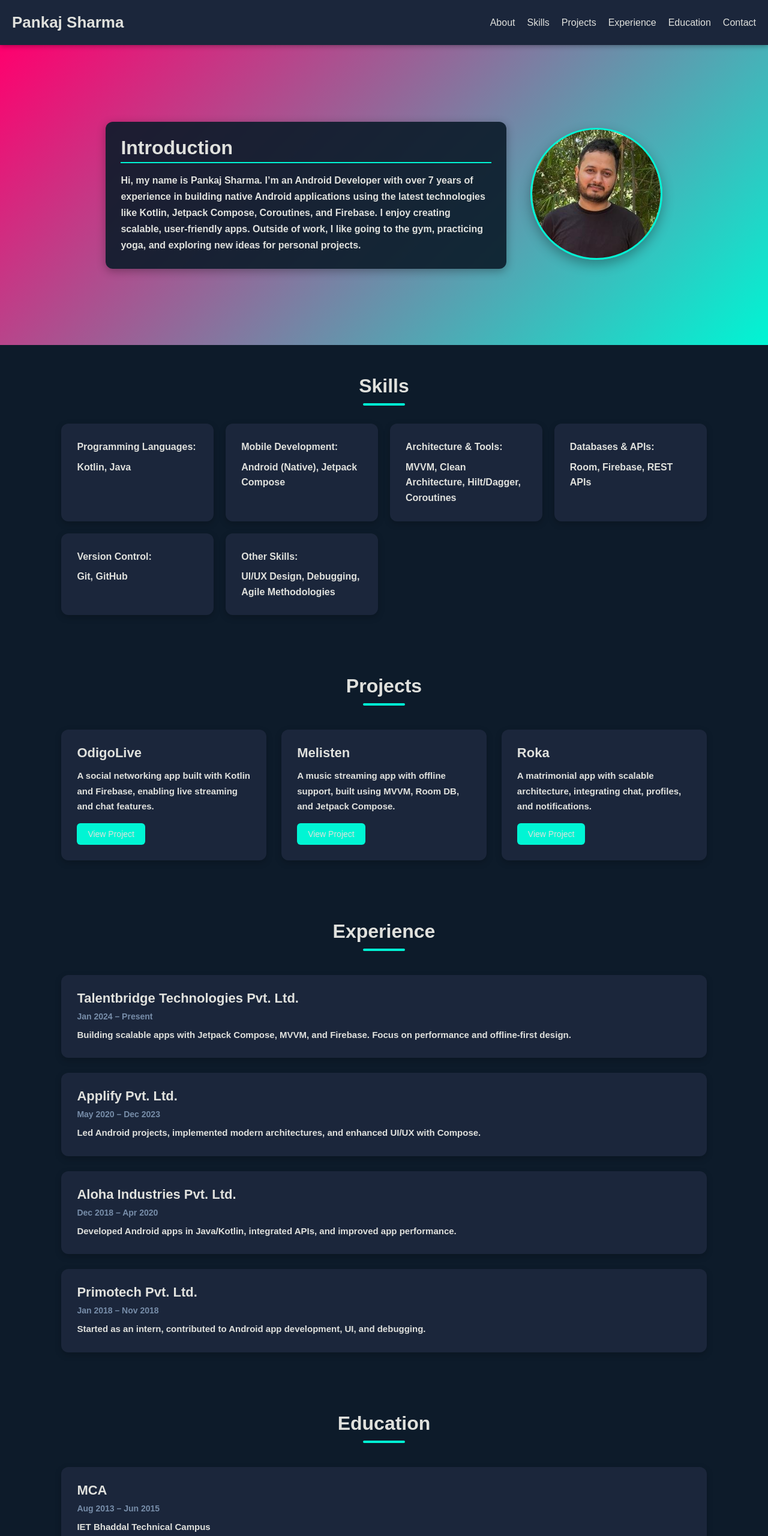
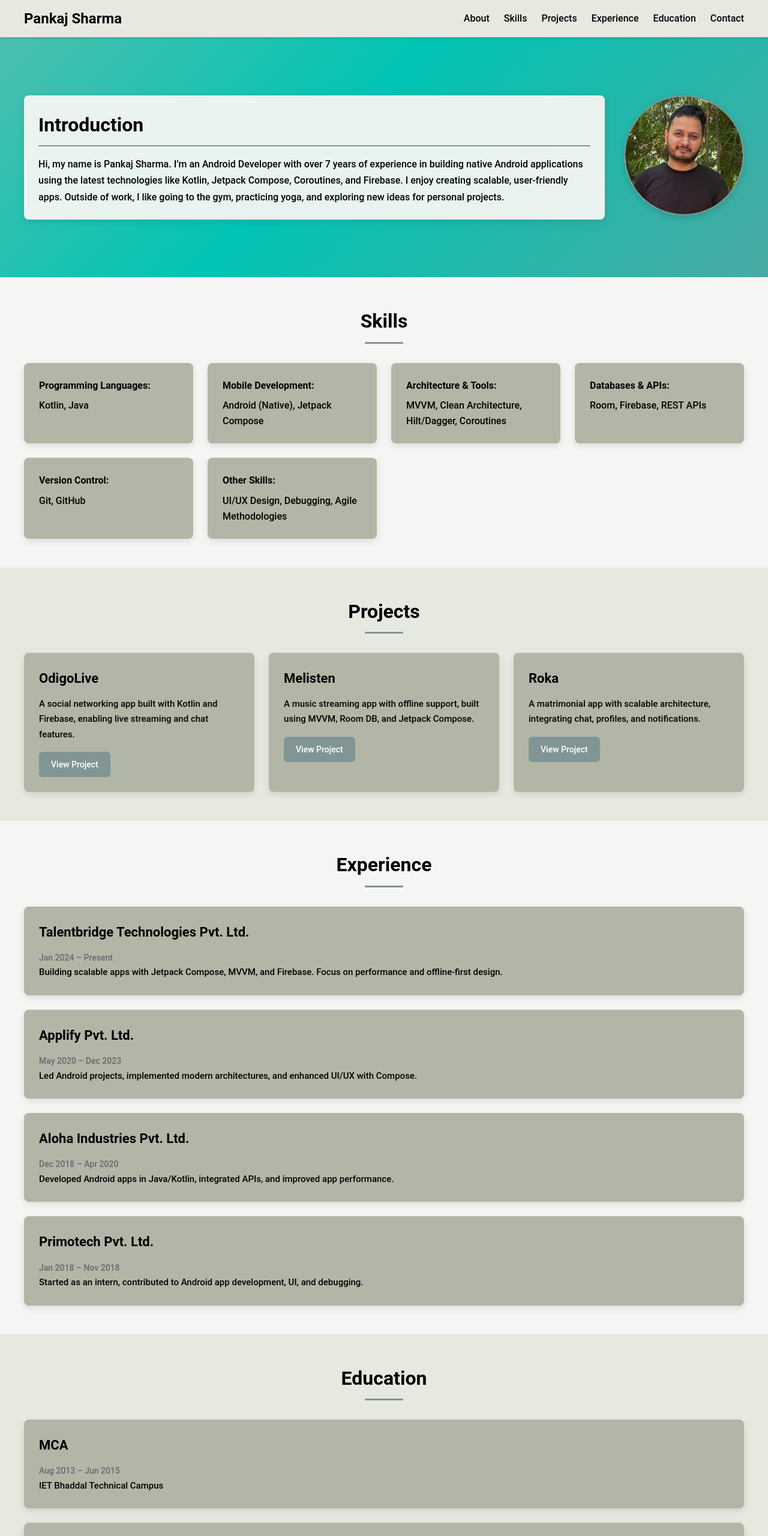
Before and after one commit to pankajsharma07/pankajsharma.dev.github.io-portfolio, a plain HTML site: page index.html in a window 1280 px wide. Shown: the top 2560 px of the page at 60% size. Drawn offline with Linux system fonts and the light colour scheme.

Commit message:
feedback changes

```diff
--- a/style.css
+++ b/style.css
@@ -1,16 +1,19 @@
 html {
   scroll-behavior: smooth;
+  -webkit-font-smoothing: antialiased; /* Crisp text rendering */
+  -moz-osx-font-smoothing: grayscale;
 }
 
 /* Color Theme Variables */
 :root {
-  --primary-bg: #0D1B2A; /* Midnight Blue */
-  --secondary-bg: #1B263B; /* Dark Slate Blue */
-  --accent: #00F5D4; /* Neon Cyan */
-  --text-primary: #E0E1DD; /* Soft White */
-  --text-secondary: #778DA9; /* Steel Gray */
-  --card-bg: #1B263B; /* Dark Slate Blue for cards */
-  --hover-accent: #FF8C94; /* Soft Neon Pink for hover */
+  --primary-bg: #F5F6F3; /* Soft Ivory */
+  --secondary-bg: #E6E9E0; /* Pale Sage */
+  --accent: #819595; /* Muted Teal */
+  --text-primary: #000000; /* Pure Black */
+  --text-secondary: #696773; /* Steel Gray */
+  --card-bg: #B1B6A6; /* Sage Gray */
+  --hover-accent: #00C4B4; /* Bright Teal */
+  --text-contrast: #FFFFFF; /* Pure White */
 }
 
 /* General Reset */
@@ -22,14 +25,16 @@ html {
 
 /* Body */
 body {
-  font-family: 'Arial', sans-serif;
+  font-family: 'Roboto', 'Arial', sans-serif; /* Modern, clean font */
   background-color: var(--primary-bg);
   color: var(--text-primary);
-  font-weight: 600;
+  font-weight: 500;
+  line-height: 1.6;
 }
 
+/* Section Spacing */
 section {
-  scroll-margin-top: 80px; /* adjust based on header height */
+  scroll-margin-top: 80px; /* Pixel-perfect header offset */
 }
 
 /* Header */
@@ -38,8 +43,8 @@ section {
   top: 0;
   z-index: 1000;
   background-color: var(--secondary-bg);
-  padding: 10px 20px;
-  box-shadow: 0 2px 8px rgba(0, 0, 0, 0.3);
+  padding: 12px 24px;
+  box-shadow: 0 2px 4px rgba(0, 0, 0, 0.1);
 }
 
 /* Navigation Container */
@@ -47,19 +52,21 @@ section {
   display: flex;
   justify-content: space-between;
   align-items: center;
-  padding: 12px 0;
+  max-width: 1200px;
+  margin: 0 auto;
 }
 
 /* Site Title */
 #site-title {
-  font-size: 26px;
-  font-weight: bold;
+  font-size: 24px;
+  font-weight: 700;
   color: var(--text-primary);
-  transition: color 0.3s ease;
+  transition: color 0.3s ease, transform 0.3s ease;
 }
 
 #site-title:hover {
   color: var(--accent);
+  transform: scale(1.02);
 }
 
 /* Hamburger Menu */
@@ -67,16 +74,16 @@ section {
   display: none;
   flex-direction: column;
   justify-content: space-between;
-  width: 30px;
-  height: 20px;
+  width: 28px;
+  height: 18px;
   cursor: pointer;
 }
 
 .hamburger span {
   background: var(--text-primary);
-  height: 3px;
+  height: 2px;
   width: 100%;
-  border-radius: 2px;
+  border-radius: 1px;
   transition: all 0.3s ease;
 }
 
@@ -89,17 +96,14 @@ section {
 }
 
 .hamburger.active span:nth-child(3) {
-  transform: rotate(-45deg) translate(7px, -7px);
+  transform: rotate(-45deg) translate(6px, -6px);
 }
 
 /* Navigation Links List */
 #nav-links {
   display: flex;
   list-style: none;
-}
-
-#nav-links li {
-  margin-left: 20px;
+  gap: 24px;
 }
 
 #nav-links li a {
@@ -107,80 +111,88 @@ section {
   text-decoration: none;
   font-size: 16px;
   font-weight: 500;
-  transition: color 0.3s, transform 0.3s;
+  transition: color 0.3s ease, transform 0.3s ease;
 }
 
 #nav-links li a:hover {
   color: var(--hover-accent);
-  text-decoration: underline;
-  transform: scale(1.05);
+  transform: scale(1.02);
 }
 
 /* Intro Section */
 #intro-section {
-  scroll-margin-top: 100px;
-  height: auto;
-  background: linear-gradient(135deg, #FF006E 0%, #00F5D4 100%);
+  scroll-margin-top: 80px;
+  background: linear-gradient(135deg, var(--card-bg) 0%, var(--hover-accent) 50%, var(--accent) 100%);
   display: flex;
   align-items: center;
   justify-content: center;
-  padding: 30px;
+  padding: 32px 24px;
+  min-height: 400px;
+  animation: gradientShift 8s ease infinite;
+  background-size: 200% 200%;
+}
+
+/* Gradient Animation */
+@keyframes gradientShift {
+  0% { background-position: 0% 50%; }
+  50% { background-position: 100% 50%; }
+  100% { background-position: 0% 50%; }
 }
 
 /* Content Wrapper */
 #intro-content {
   display: flex;
-  gap: 40px;
+  gap: 32px;
   align-items: center;
-  padding: 8% 12%;
-  width: 100%;
+  max-width: 1200px;
+  margin: 0 auto;
   flex-wrap: wrap;
 }
 
 /* Text Section */
 #intro-text {
   flex: 1;
-  min-width: 250px;
-  background: rgba(11, 27, 42, 0.9); /* Semi-transparent Dark Slate Blue for readability */
-  padding: 25px;
-  border-radius: 12px;
-  box-shadow: 0 4px 15px rgba(0, 0, 0, 0.3);
+  min-width: 280px;
+  background: rgba(245, 246, 243, 0.95); /* Semi-transparent Soft Ivory */
+  padding: 24px;
+  border-radius: 8px;
+  box-shadow: 0 4px 12px rgba(0, 0, 0, 0.1);
 }
 
 #intro-text h2 {
+  font-size: 32px;
+  font-weight: 700;
   color: var(--text-primary);
-  margin-bottom: 15px;
-  font-weight: 700;
-  font-size: 32px;
+  margin-bottom: 16px;
   border-bottom: 2px solid var(--accent);
-  padding-bottom: 5px;
+  padding-bottom: 8px;
 }
 
 #intro-text p {
+  font-size: 16px;
   color: var(--text-primary);
   line-height: 1.7;
-  font-size: 16px;
 }
 
 /* Image Section */
 #intro-image img {
-  width: 220px;
-  height: 220px;
+  width: 200px;
+  height: 200px;
   object-fit: cover;
   border-radius: 50%;
-  border: 3px solid var(--accent);
-  box-shadow: 0 8px 20px rgba(0, 0, 0, 0.3);
+  border: 2px solid var(--accent);
+  box-shadow: 0 4px 12px rgba(0, 0, 0, 0.15);
   transition: transform 0.3s ease, box-shadow 0.3s ease;
 }
 
 #intro-image img:hover {
-  transform: scale(1.1);
-  box-shadow: 0 12px 25px rgba(0, 0, 0, 0.4);
+  transform: scale(1.05);
+  box-shadow: 0 6px 16px rgba(0, 0, 0, 0.2);
 }
 
 /* Skills Section */
 #skills {
-  padding: 50px 8%;
+  padding: 48px 24px;
   background-color: var(--primary-bg);
 }
 
@@ -188,38 +200,37 @@ section {
   text-align: center;
   font-size: 32px;
   color: var(--text-primary);
-  margin-bottom: 30px;
-  position: relative;
+  margin-bottom: 32px;
   font-weight: 700;
 }
 
 #skills h2::after {
   content: "";
   display: block;
-  width: 70px;
-  height: 4px;
+  width: 64px;
+  height: 3px;
   background-color: var(--accent);
-  margin: 10px auto 0;
-  border-radius: 2px;
+  margin: 8px auto 0;
+  border-radius: 1px;
 }
 
 #skills ul {
   display: grid;
-  grid-template-columns: repeat(auto-fit, minmax(250px, 1fr));
-  gap: 20px;
+  grid-template-columns: repeat(auto-fit, minmax(260px, 1fr));
+  gap: 24px;
   list-style: none;
-  padding: 0;
+  max-width: 1200px;
+  margin: 0 auto;
 }
 
 #skills li {
   background: var(--card-bg);
-  padding: 25px;
-  border-radius: 12px;
-  box-shadow: 0 4px 12px rgba(0, 0, 0, 0.2);
+  padding: 24px;
+  border-radius: 8px;
+  box-shadow: 0 4px 12px rgba(0, 0, 0, 0.1);
   transition: transform 0.3s ease, box-shadow 0.3s ease, border-color 0.3s ease;
+  border: 1px solid transparent;
   font-size: 16px;
-  line-height: 1.6;
-  border: 1px solid transparent;
 }
 
 #skills li strong {
@@ -230,47 +241,48 @@ section {
 }
 
 #skills li:hover {
-  transform: translateY(-8px);
-  box-shadow: 0 8px 20px rgba(0, 0, 0, 0.3);
-  border-color: var(--accent);
+  transform: translateY(-4px);
+  box-shadow: 0 6px 16px rgba(0, 0, 0, 0.15);
+  border-color: var(--hover-accent);
 }
 
 /* Projects Section */
 #projects {
-  padding: 50px 8%;
-  background-color: var(--primary-bg);
+  padding: 48px 24px;
+  background-color: var(--secondary-bg);
 }
 
 #projects h2 {
   text-align: center;
   font-size: 32px;
   color: var(--text-primary);
-  margin-bottom: 40px;
-  position: relative;
+  margin-bottom: 32px;
   font-weight: 700;
 }
 
 #projects h2::after {
   content: "";
   display: block;
-  width: 70px;
-  height: 4px;
+  width: 64px;
+  height: 3px;
   background-color: var(--accent);
-  margin: 10px auto 0;
-  border-radius: 2px;
+  margin: 8px auto 0;
+  border-radius: 1px;
 }
 
 .projects-container {
   display: grid;
   grid-template-columns: repeat(auto-fit, minmax(280px, 1fr));
-  gap: 25px;
+  gap: 24px;
+  max-width: 1200px;
+  margin: 0 auto;
 }
 
 .project-card {
   background: var(--card-bg);
-  padding: 25px;
-  border-radius: 12px;
-  box-shadow: 0 4px 12px rgba(0, 0, 0, 0.2);
+  padding: 24px;
+  border-radius: 8px;
+  box-shadow: 0 4px 12px rgba(0, 0, 0, 0.1);
   transition: transform 0.3s ease, box-shadow 0.3s ease, border-color 0.3s ease;
   border: 1px solid transparent;
 }
@@ -286,14 +298,14 @@ section {
   color: var(--text-primary);
   line-height: 1.7;
   font-size: 15px;
-  margin-bottom: 15px;
+  margin-bottom: 16px;
 }
 
 .project-link {
   display: inline-block;
-  padding: 10px 18px;
+  padding: 10px 20px;
   background-color: var(--accent);
-  color: var(--text-primary);
+  color: var(--text-contrast);
   text-decoration: none;
   border-radius: 6px;
   font-size: 14px;
@@ -303,18 +315,18 @@ section {
 
 .project-link:hover {
   background-color: var(--hover-accent);
-  transform: scale(1.05);
+  transform: scale(1.02);
 }
 
 .project-card:hover {
-  transform: translateY(-8px);
-  box-shadow: 0 10px 20px rgba(0, 0, 0, 0.3);
+  transform: translateY(-4px);
+  box-shadow: 0 6px 16px rgba(0, 0, 0, 0.15);
   border-color: var(--hover-accent);
 }
 
 /* Experience Section */
 #experience {
-  padding: 50px 8%;
+  padding: 48px 24px;
   background-color: var(--primary-bg);
 }
 
@@ -322,32 +334,33 @@ section {
   text-align: center;
   font-size: 32px;
   color: var(--text-primary);
-  margin-bottom: 40px;
-  position: relative;
+  margin-bottom: 32px;
   font-weight: 700;
 }
 
 #experience h2::after {
   content: "";
   display: block;
-  width: 70px;
-  height: 4px;
+  width: 64px;
+  height: 3px;
   background-color: var(--accent);
-  margin: 10px auto 0;
-  border-radius: 2px;
+  margin: 8px auto 0;
+  border-radius: 1px;
 }
 
 .experience-container {
   display: flex;
   flex-direction: column;
-  gap: 25px;
+  gap: 24px;
+  max-width: 1200px;
+  margin: 0 auto;
 }
 
 .experience-card {
   background: var(--card-bg);
-  padding: 25px;
-  border-radius: 12px;
-  box-shadow: 0 4px 12px rgba(0, 0, 0, 0.2);
+  padding: 24px;
+  border-radius: 8px;
+  box-shadow: 0 4px 12px rgba(0, 0, 0, 0.1);
   transition: transform 0.3s ease, box-shadow 0.3s ease, border-color 0.3s ease;
   border: 1px solid transparent;
 }
@@ -355,15 +368,14 @@ section {
 .experience-card h3 {
   font-size: 22px;
   color: var(--text-primary);
-  margin-bottom: 8px;
+  margin-bottom: 12px;
   font-weight: 600;
 }
 
 .exp-duration {
-  display: inline-block;
   font-size: 14px;
   color: var(--text-secondary);
-  margin-bottom: 10px;
+  margin-bottom: 12px;
 }
 
 .experience-card p {
@@ -373,47 +385,48 @@ section {
 }
 
 .experience-card:hover {
-  transform: translateY(-8px);
-  box-shadow: 0 8px 20px rgba(0, 0, 0, 0.3);
-  border-color: var(--accent);
+  transform: translateY(-4px);
+  box-shadow: 0 6px 16px rgba(0, 0, 0, 0.15);
+  border-color: var(--hover-accent);
 }
 
 /* Education Section */
 #education {
-  padding: 50px 8%;
-  background-color: var(--primary-bg);
+  padding: 48px 24px;
+  background-color: var(--secondary-bg);
 }
 
 #education h2 {
   text-align: center;
   font-size: 32px;
   color: var(--text-primary);
-  margin-bottom: 40px;
-  position: relative;
+  margin-bottom: 32px;
   font-weight: 700;
 }
 
 #education h2::after {
   content: "";
   display: block;
-  width: 70px;
-  height: 4px;
+  width: 64px;
+  height: 3px;
   background-color: var(--accent);
-  margin: 10px auto 0;
-  border-radius: 2px;
+  margin: 8px auto 0;
+  border-radius: 1px;
 }
 
 .education-container {
   display: flex;
   flex-direction: column;
-  gap: 25px;
+  gap: 24px;
+  max-width: 1200px;
+  margin: 0 auto;
 }
 
 .education-card {
   background: var(--card-bg);
-  padding: 25px;
-  border-radius: 12px;
-  box-shadow: 0 4px 12px rgba(0, 0, 0, 0.2);
+  padding: 24px;
+  border-radius: 8px;
+  box-shadow: 0 4px 12px rgba(0, 0, 0, 0.1);
   transition: transform 0.3s ease, box-shadow 0.3s ease, border-color 0.3s ease;
   border: 1px solid transparent;
 }
@@ -421,15 +434,14 @@ section {
 .education-card h3 {
   font-size: 22px;
   color: var(--text-primary);
-  margin-bottom: 8px;
+  margin-bottom: 12px;
   font-weight: 600;
 }
 
 .edu-duration {
-  display: inline-block;
   font-size: 14px;
   color: var(--text-secondary);
-  margin-bottom: 10px;
+  margin-bottom: 12px;
 }
 
 .education-card p {
@@ -439,14 +451,14 @@ section {
 }
 
 .education-card:hover {
-  transform: translateY(-8px);
-  box-shadow: 0 8px 20px rgba(0, 0, 0, 0.3);
-  border-color: var(--accent);
+  transform: translateY(-4px);
+  box-shadow: 0 6px 16px rgba(0, 0, 0, 0.15);
+  border-color: var(--hover-accent);
 }
 
 /* Contact Section */
 #contact {
-  padding: 50px 8%;
+  padding: 48px 24px;
   background-color: var(--primary-bg);
 }
 
@@ -454,26 +466,26 @@ section {
   text-align: center;
   font-size: 32px;
   color: var(--text-primary);
-  margin-bottom: 40px;
-  position: relative;
+  margin-bottom: 32px;
   font-weight: 700;
 }
 
 #contact h2::after {
   content: "";
   display: block;
-  width: 70px;
-  height: 4px;
+  width: 64px;
+  height: 3px;
   background-color: var(--accent);
-  margin: 10px auto 0;
-  border-radius: 2px;
+  margin: 8px auto 0;
+  border-radius: 1px;
 }
 
 .contact-container {
   display: grid;
   grid-template-columns: 1fr 1fr;
-  gap: 40px;
-  align-items: flex-start;
+  gap: 32px;
+  max-width: 1200px;
+  margin: 0 auto;
 }
 
 .contact-info p {
@@ -485,9 +497,9 @@ section {
 
 .contact-form {
   background: var(--card-bg);
-  padding: 25px;
-  border-radius: 12px;
-  box-shadow: 0 4px 12px rgba(0, 0, 0, 0.2);
+  padding: 24px;
+  border-radius: 8px;
+  box-shadow: 0 4px 12px rgba(0, 0, 0, 0.1);
 }
 
 #about {
@@ -521,14 +533,14 @@ section {
 
 .form-group input:focus,
 .form-group textarea:focus {
-  border-color: var(--accent);
-  box-shadow: 0 0 8px rgba(0, 245, 212, 0.3);
+  border-color: var(--hover-accent);
+  box-shadow: 0 0 6px rgba(0, 196, 180, 0.3);
 }
 
 /* Button */
 .contact-btn {
   background-color: var(--accent);
-  color: var(--text-primary);
+  color: var(--text-contrast);
   border: none;
   padding: 12px 24px;
   font-size: 15px;
@@ -540,27 +552,27 @@ section {
 
 .contact-btn:hover {
   background-color: var(--hover-accent);
-  transform: scale(1.05);
+  transform: scale(1.02);
 }
 
 /* Footer */
 #main-footer {
   background-color: var(--secondary-bg);
   color: var(--text-primary);
-  padding: 25px 0;
+  padding: 24px 0;
   text-align: center;
-  box-shadow: 0 -2px 5px rgba(0, 0, 0, 0.3);
+  box-shadow: 0 -2px 4px rgba(0, 0, 0, 0.1);
 }
 
 #main-footer .footer-content {
-  max-width: 1100px;
+  max-width: 1200px;
   margin: 0 auto;
-  padding: 0 20px;
+  padding: 0 24px;
 }
 
 #main-footer p {
   margin: 0;
-  font-size: 0.9rem;
+  font-size: 14px;
   color: var(--text-secondary);
 }
 
@@ -570,20 +582,20 @@ section {
   padding: 0;
   display: flex;
   justify-content: center;
-  gap: 20px;
+  gap: 24px;
 }
 
 #main-footer .footer-links a {
   color: var(--accent);
   text-decoration: none;
   font-weight: 500;
+  font-size: 14px;
   transition: color 0.3s ease, transform 0.3s ease;
-  font-size: 0.9rem;
 }
 
 #main-footer .footer-links a:hover {
   color: var(--hover-accent);
-  transform: scale(1.05);
+  transform: scale(1.02);
 }
 
 /* Responsive Styles */
@@ -592,6 +604,7 @@ section {
     flex-direction: row;
     align-items: center;
     position: relative;
+    padding: 0 16px;
   }
 
   .hamburger {
@@ -606,9 +619,9 @@ section {
     left: 0;
     right: 0;
     background-color: var(--secondary-bg);
-    padding: 20px;
+    padding: 16px;
     z-index: 999;
-    box-shadow: 0 4px 10px rgba(0, 0, 0, 0.3);
+    box-shadow: 0 4px 8px rgba(0, 0, 0, 0.1);
   }
 
   #nav-links.active {
@@ -624,26 +637,27 @@ section {
   }
 
   #intro-section {
-    padding: 20px;
+    padding: 24px 16px;
+    min-height: 300px;
   }
 
   #intro-content {
     flex-direction: column;
     text-align: center;
-    padding: 20px;
+    padding: 16px;
   }
 
   #intro-text {
-    padding: 15px;
+    padding: 16px;
   }
 
   #intro-image {
-    margin-top: 20px;
+    margin-top: 16px;
   }
 
   #intro-image img {
-    width: 150px;
-    height: 150px;
+    width: 140px;
+    height: 140px;
   }
 
   .contact-container {
@@ -661,7 +675,7 @@ section {
 
 @media screen and (max-width: 480px) {
   #site-title {
-    font-size: 22px;
+    font-size: 20px;
   }
 
   #skills h2, #projects h2, #experience h2, #education h2, #contact h2 {
@@ -669,11 +683,11 @@ section {
   }
 
   .project-card, .experience-card, .education-card {
-    padding: 15px;
+    padding: 16px;
   }
 
   .contact-form {
-    padding: 15px;
+    padding: 16px;
   }
 
   #intro-text h2 {
```
